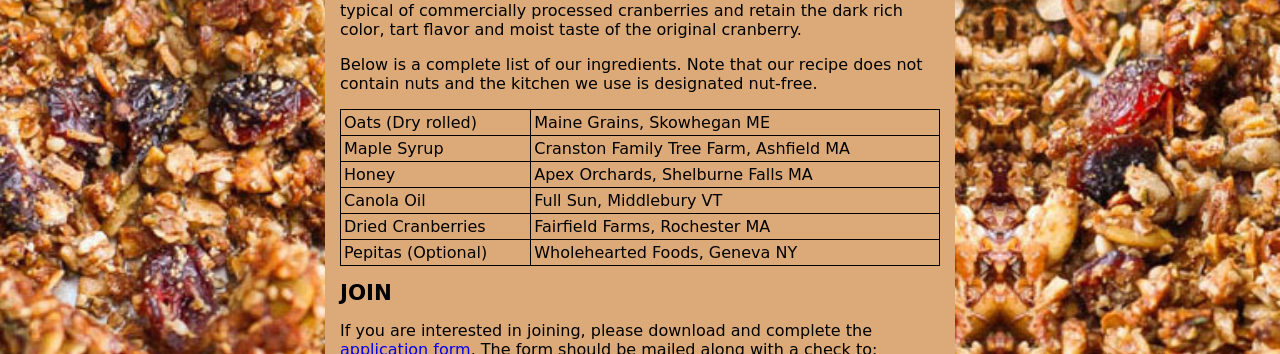
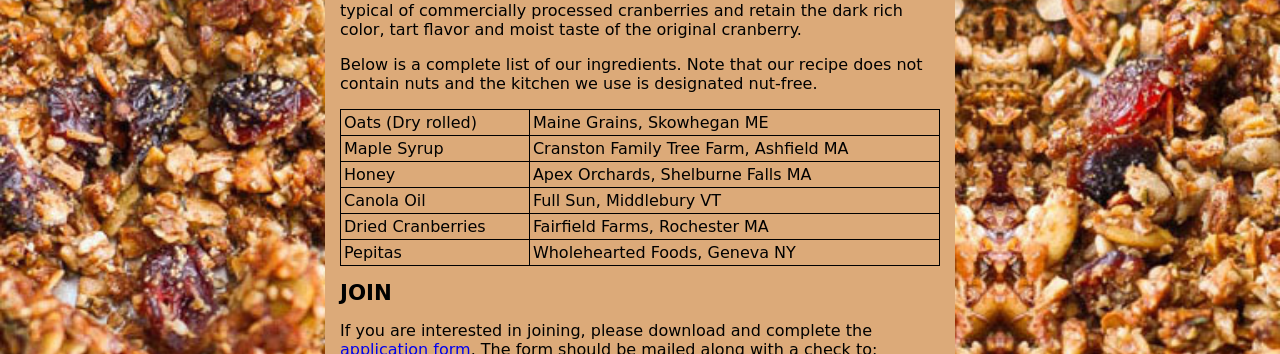
Before and after one commit to somervillegranolamakingcoop/somervillegranolamakingcoop.github.io, a Jekyll site: the page built from index.html, in a window 1280 px wide. Shown: the part 1092-1446 px from the top of the page. Built offline with Jekyll 4.4.1, drawn with Linux system fonts in a browser that asks for light colours.

Commit message:
removed optoinal from pepitas

```diff
--- a/index.html
+++ b/index.html
@@ -79,7 +79,7 @@ contain nuts and the kitchen we use is designated nut-free.</p>
     <td>Fairfield Farms, Rochester MA</td>
   </tr>
   <tr>
-	  <td>Pepitas (Optional)</td>
+	  <td>Pepitas</td>
 	  <td>Wholehearted Foods, Geneva NY</td>
   </tr>
 
```
